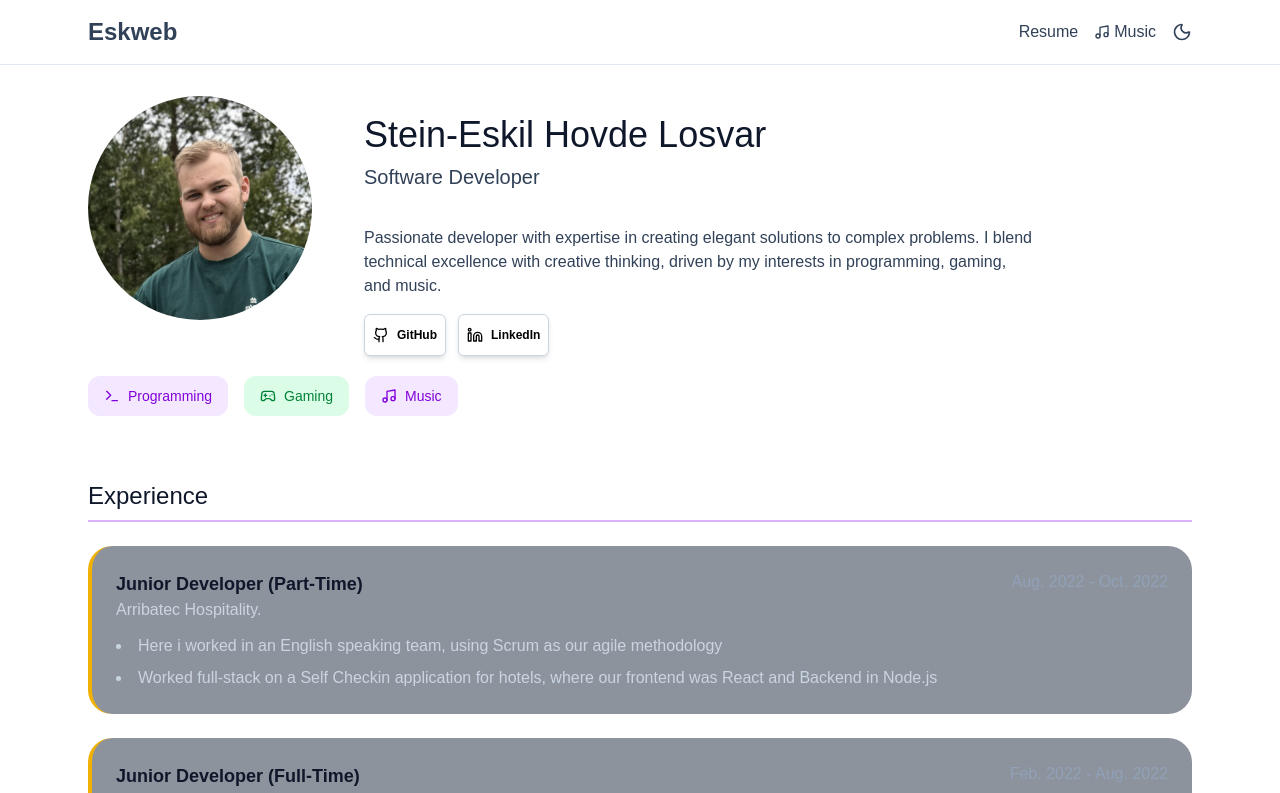
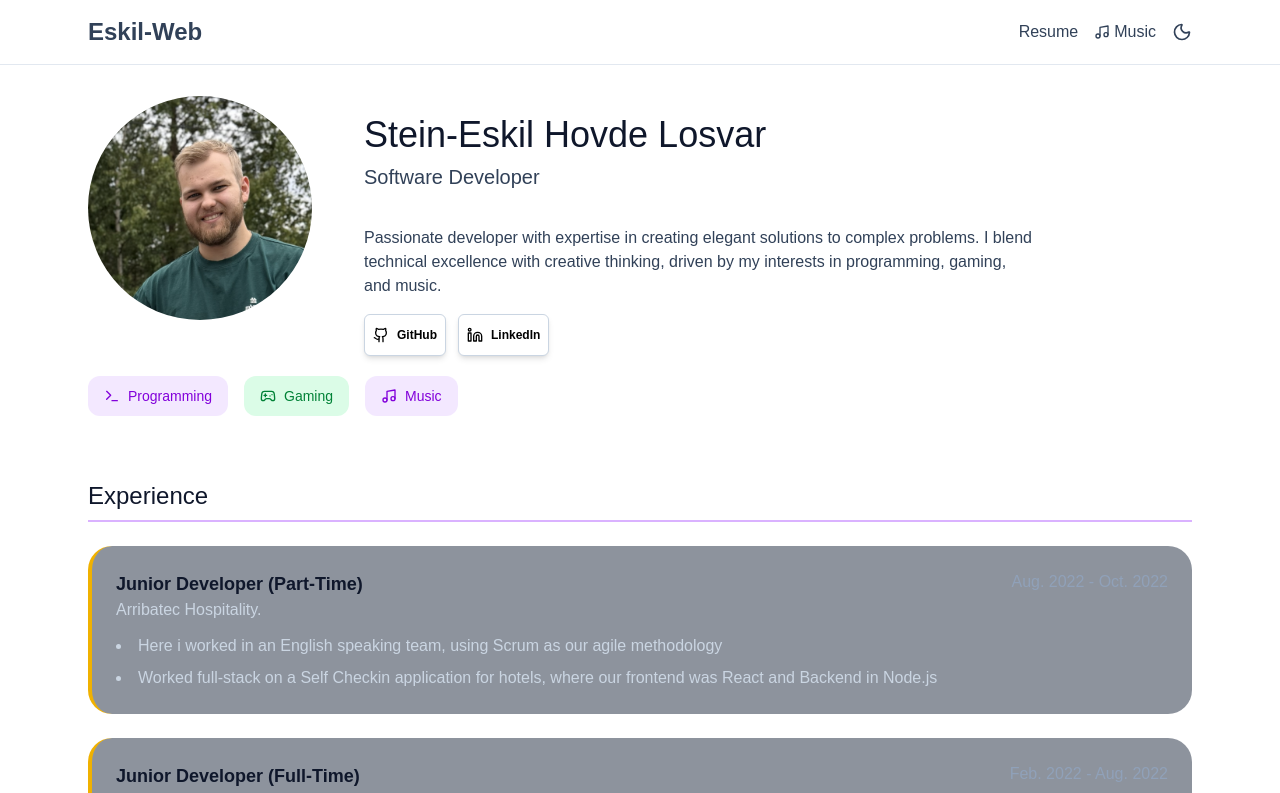
Before and after one commit to likseniets/Eskweb, a Next.js app: page / in a window 1280 px wide. Shown: the top 793 px of the page. Built offline with nearby package versions, Linux system fonts and the light colour scheme.

Commit message:
changed from EskWeb to Eskil Web

```diff
--- a/app/layout.tsx
+++ b/app/layout.tsx
@@ -15,7 +15,7 @@ const geistMono = Geist_Mono({
 
 export const metadata: Metadata = {
   metadataBase: new URL("https://www.steineskil.com"),
-  title: "Eskweb - Personal Website",
+  title: "Eskil web - Personal Website",
   description:
     "A personal website built with Next.js showcasing my resume, projects, and music interests.",
   keywords: [
@@ -39,16 +39,16 @@ export const metadata: Metadata = {
     canonical: "https://www.steineskil.com",
   },
   openGraph: {
-    title: "Eskweb - Personal Website",
+    title: "Eskil web - Personal Website",
     description:
       "A personal website built with Next.js showcasing my resume, projects, and music interests.",
     url: "https://www.steineskil.com",
-    siteName: "Eskweb",
+    siteName: "Eskil web",
     type: "website",
   },
   twitter: {
     card: "summary",
-    title: "Eskweb - Personal Website",
+    title: "Eskil web - Personal Website",
     description:
       "A personal website built with Next.js showcasing my resume, projects, and music interests.",
   },
--- a/components/Header/Header.tsx
+++ b/components/Header/Header.tsx
@@ -16,7 +16,7 @@ const Header = () => {
             href="/"
             className="text-2xl font-bold text-slate-700 hover:text-purple-600 dark:text-slate-300 dark:hover:text-purple-400 transition-colors"
           >
-            Eskweb
+            Eskil-Web
           </Link>
         </div>
         <div className="hidden md:flex gap-4 items-center">
```
